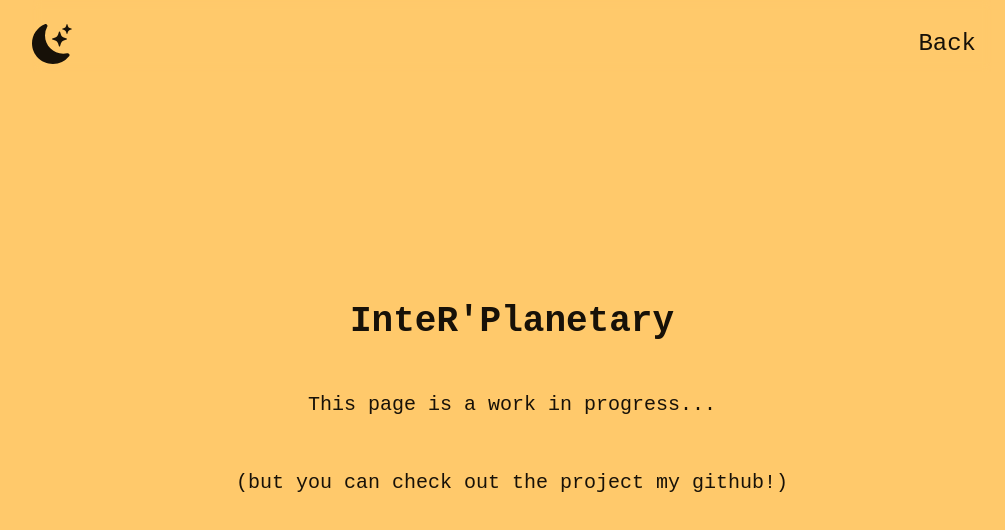
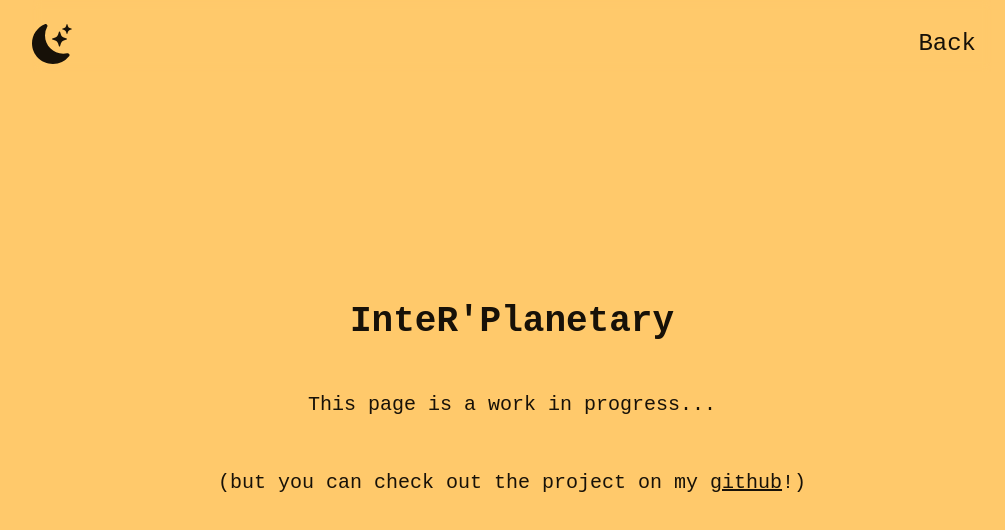
Before and after one commit to Pineapple-Soup/personal-website, a Next.js app: page /projects/0 in a window 1280 px wide. Shown: the top 530 px of the page, without its empty margins (128-1133 px from the left). Built offline with nearby package versions, Linux system fonts and the light colour scheme.

Commit message:
feat: add direct link to project

```diff
--- a/src/app/projects/[id]/page.tsx
+++ b/src/app/projects/[id]/page.tsx
@@ -6,6 +6,7 @@ export default async function ProjectPage({ params }: { params: Promise<{ id: nu
 
     const id = (await params).id;
     const title = project_data[id].title;
+    const github = project_data[id].github;
 
     return (
         <main>
@@ -18,7 +19,7 @@ export default async function ProjectPage({ params }: { params: Promise<{ id: nu
             <section className="w-full h-screen flex flex-col justify-center items-center">
                 <h2 className="text-4xl font-bold"> {title} </h2>
                 <p className="my-12"> This page is a work in progress... </p>
-                <p> (but you can check out the project my github!) </p>
+                <p> (but you can check out the project on my <Link href={github} className='underline'>github</Link>!) </p>
             </section>
         </main>
     );
```
